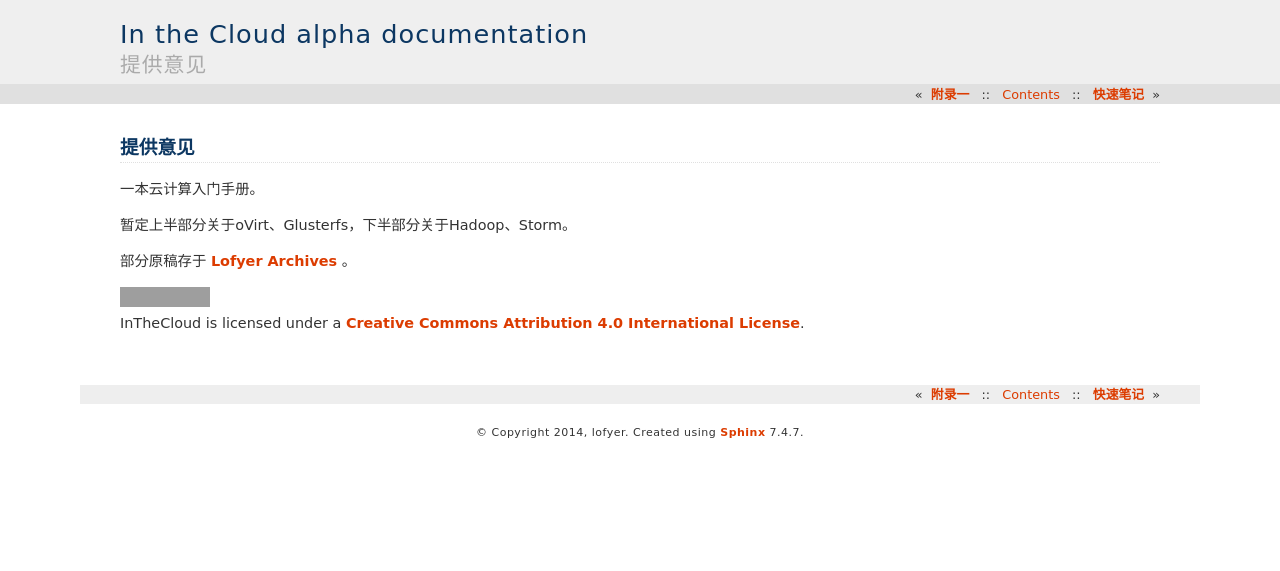
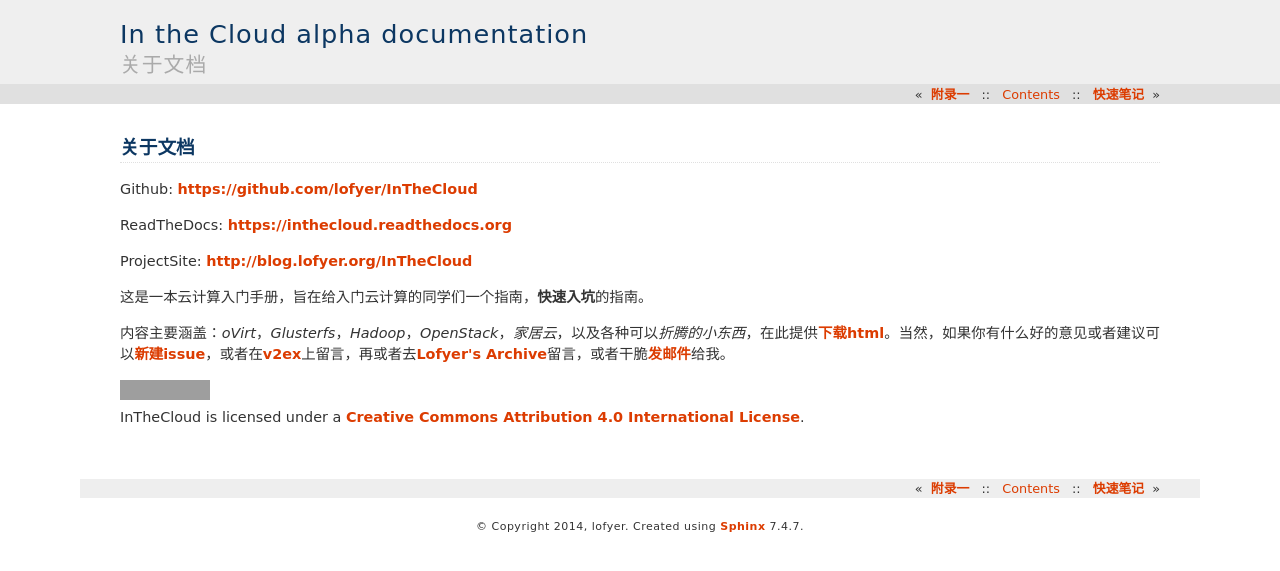
Before and after one commit to lofyer/InTheCloud, a Sphinx documentation site: the page built from source/posts/about.rst, in a window 1280 px wide. Shown: the top 571 px of the page. Built offline with Sphinx 7.4.7, drawn with Linux system fonts in a browser that asks for light colours; formulas are drawn with MathJax 3; grey boxes are pictures that could not be loaded.

Commit message:
更新about

```diff
--- a/source/posts/about.rst
+++ b/source/posts/about.rst
@@ -1,15 +1,17 @@
 ==========
-提供意见
+关于文档
 ==========
 
-一本云计算入门手册。
+Github: https://github.com/lofyer/InTheCloud
 
-暂定上半部分关于oVirt、Glusterfs，下半部分关于Hadoop、Storm。
+ReadTheDocs: https://inthecloud.readthedocs.org
 
-部分原稿存于 `Lofyer Archives <http://blog.lofyer.org>`_ 。
+ProjectSite: http://blog.lofyer.org/InTheCloud
 
 .. raw:: html
 
     <embed>
+    <p>这是一本云计算入门手册，旨在给入门云计算的同学们一个指南，<strong>快速入坑</strong>的指南。</p>
+    <p>内容主要涵盖：<em>oVirt</em>，<em>Glusterfs</em>，<em>Hadoop</em>，<em>OpenStack</em>，<em>家居云</em>，以及各种可以<em>折腾的小东西</em>，在此提供<a name="view-on-line" href="build.zip">下载html</a>。当然，如果你有什么好的意见或者建议可以<a name="click-issue" href="https://github.com/lofyer/InTheCloud/issues">新建issue</a>，或者在<a name="v2ex" href="http://www.v2ex.com/t/123647">v2ex</a>上留言，再或者去<a name="blog" href="http://blog.lofyer.org">Lofyer's Archive</a>留言，或者干脆<a name="email" href="mailto:lofyer@gmail.com">发邮件</a>给我。</p>
     <a rel="license" href="http://creativecommons.org/licenses/by/4.0/"><img alt="Creative Commons License" style="border-width:0" src="https://i.creativecommons.org/l/by/4.0/88x31.png" /></a><br /><span xmlns:dct="http://purl.org/dc/terms/" property="dct:title">InTheCloud</span> is licensed under a <a rel="license" href="http://creativecommons.org/licenses/by/4.0/">Creative Commons Attribution 4.0 International License</a>.
     </embed>
```
